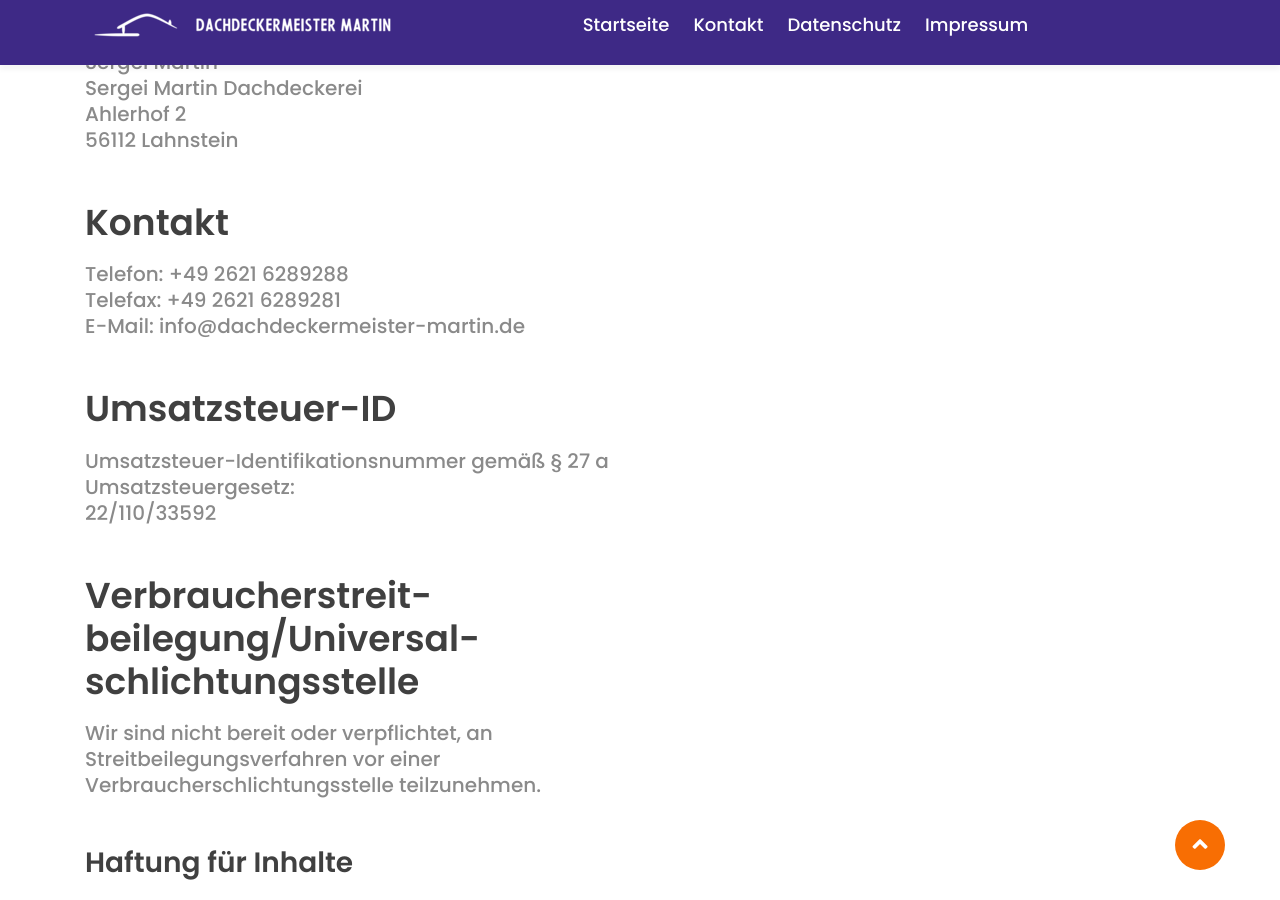
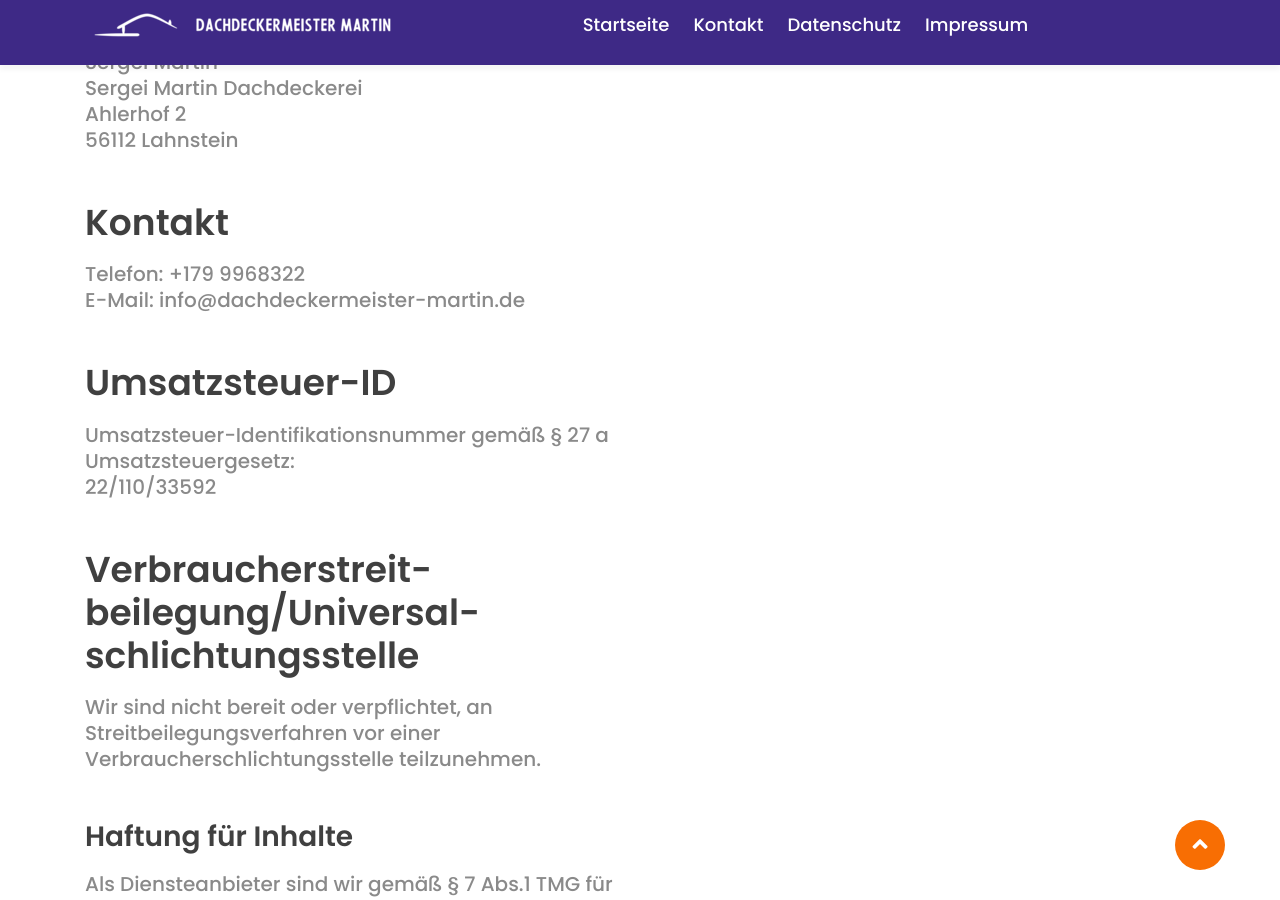
Before and after one commit to dachdeckermeister-martin/dachdeckermeister-martin.github.io, a Jekyll site: the page built from impressum.html, in a window 1280 px wide and 900 px high, scrolled down 938 px. Built offline with Jekyll 4.4.1, drawn with Linux system fonts in a browser that asks for light colours; comment, search, counter and statistics services are not loaded.

Commit message:
adde new mobile phone number

```diff
--- a/impressum.html
+++ b/impressum.html
@@ -22,8 +22,7 @@ title: "Impressum"
                         56112 Lahnstein</p>
 
                         <h2>Kontakt</h2>
-                    <p>Telefon: +49 2621 6289288<br />
-                    Telefax: +49 2621 6289281<br />
+                    <p>Telefon: +179 9968322<br />
                     E-Mail: info@dachdeckermeister-martin.de</p>
 
                     <h2>Umsatzsteuer-ID</h2>
```
